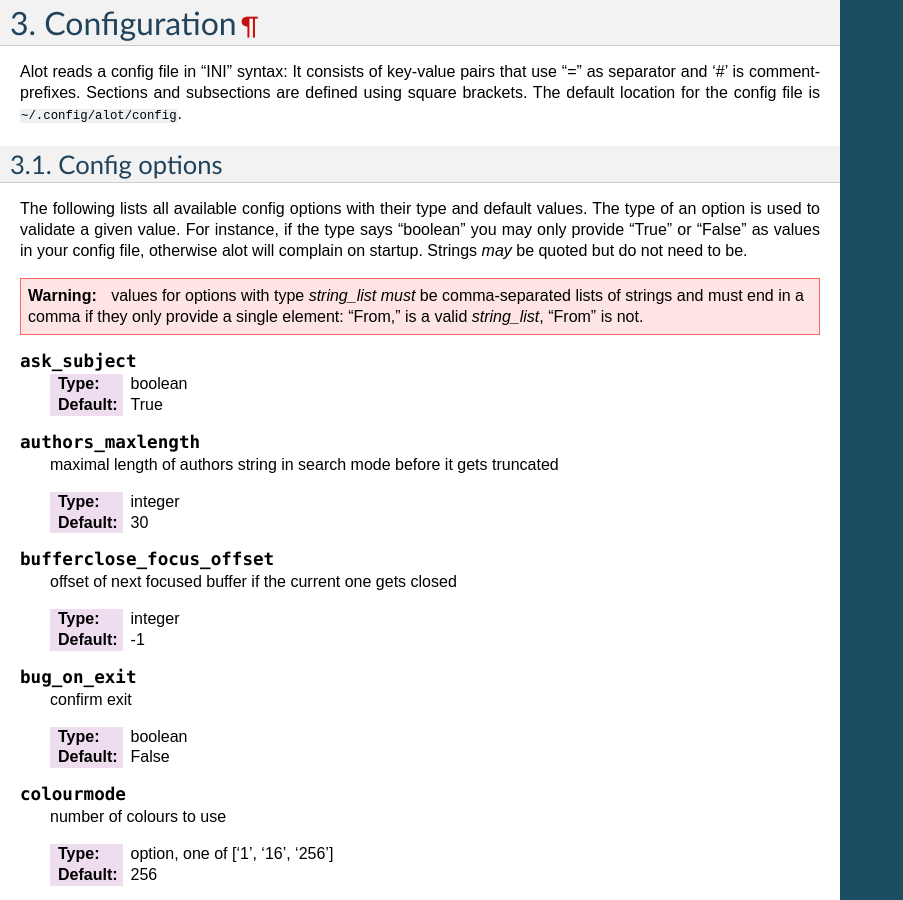
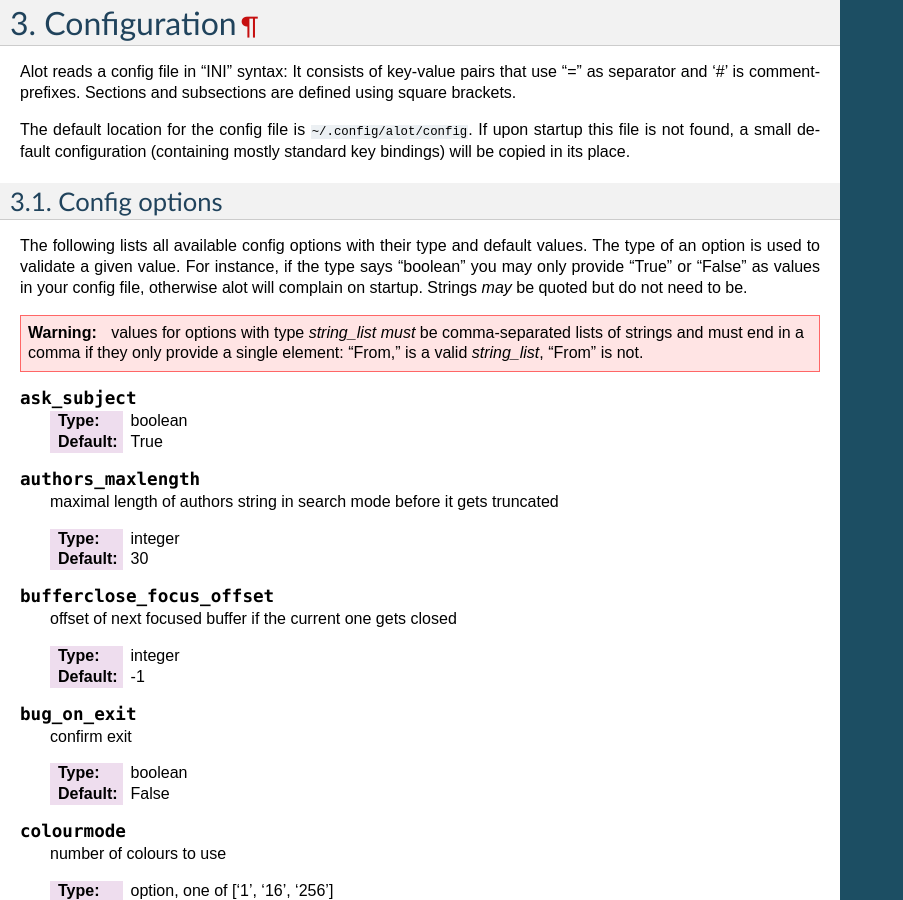
Before and after one commit to pazz/alot, a Sphinx documentation site: the page built from docs/source/configuration/index.rst, in a window 1280 px wide and 900 px high. Shown: the whole window, without its empty margins (0-903 px from the left). Built offline with Sphinx 7.4.7, drawn with Linux system fonts in a browser that asks for light colours; cross-references to code outside the pages are shown as plain code.

Commit message:
Some docs and refs

```diff
--- a/docs/source/configuration/index.rst
+++ b/docs/source/configuration/index.rst
@@ -7,7 +7,10 @@
 Alot reads a config file in "INI" syntax:
 It consists of key-value pairs that use "=" as separator and '#' is comment-prefixes.
 Sections and subsections are defined using square brackets.
-The default location for the config file is :file:`~/.config/alot/config`.
+
+The default location for the config file is :file:`~/.config/alot/config`. If
+upon startup this file is not found, a small default configuration (containing
+mostly standard key bindings) will be copied in its place.
 
 Config options
 ==============
```
Also changed, not shown: 2 other files.
